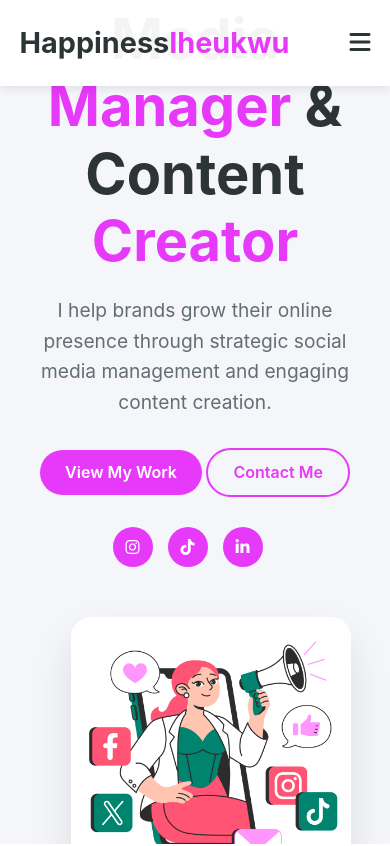
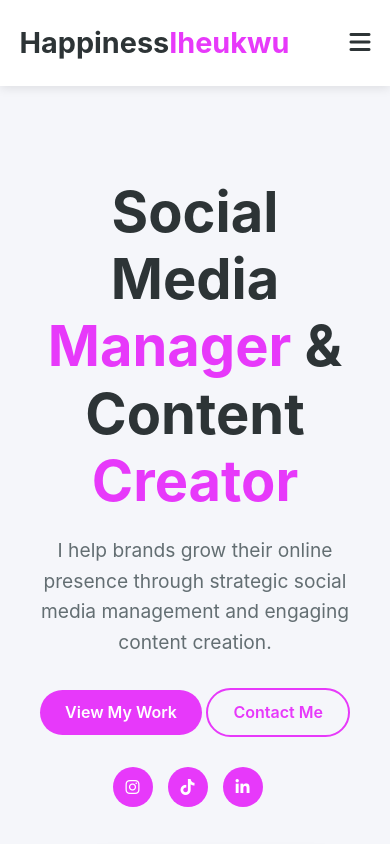
Before and after one commit to allisoncharles/happinessiheukwu, a plain HTML site: page index.html in a window 390 px wide. Shown: the top 846 px of the page. Drawn offline with nearby package versions, Linux system fonts and the light colour scheme.

Commit message:
Update styles.css

```diff
--- a/styles.css
+++ b/styles.css
@@ -715,6 +715,7 @@ footer {
     .hero-text {
         padding-right: 0;
         margin-bottom: 50px;
+        padding-top: 30rem;
     }
 
     .social-icons {
```
